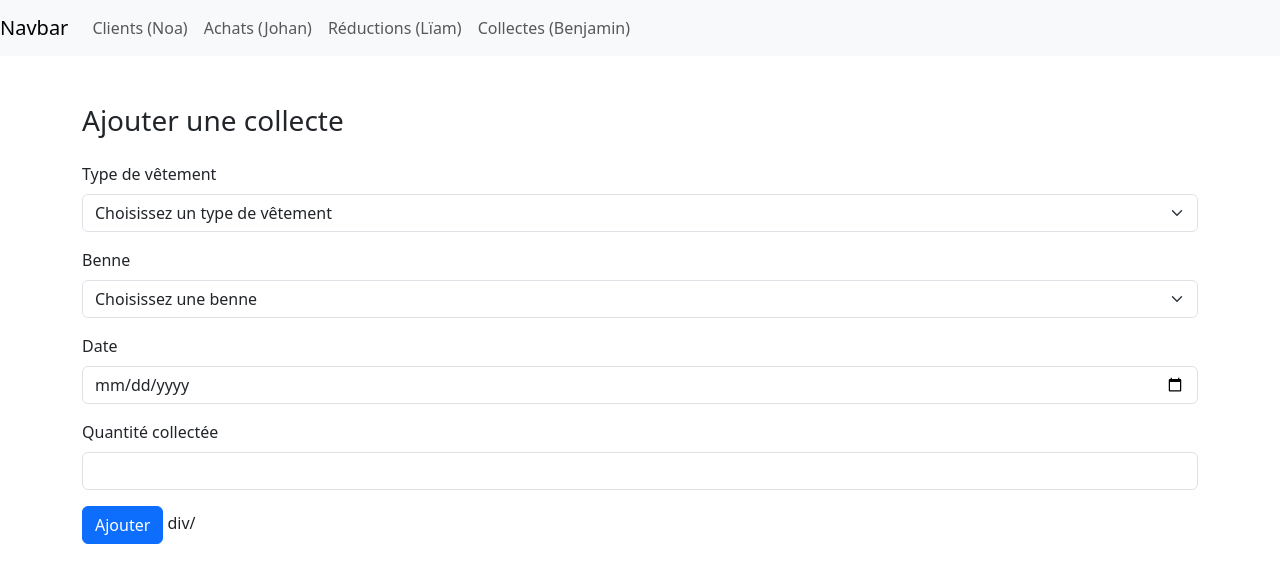
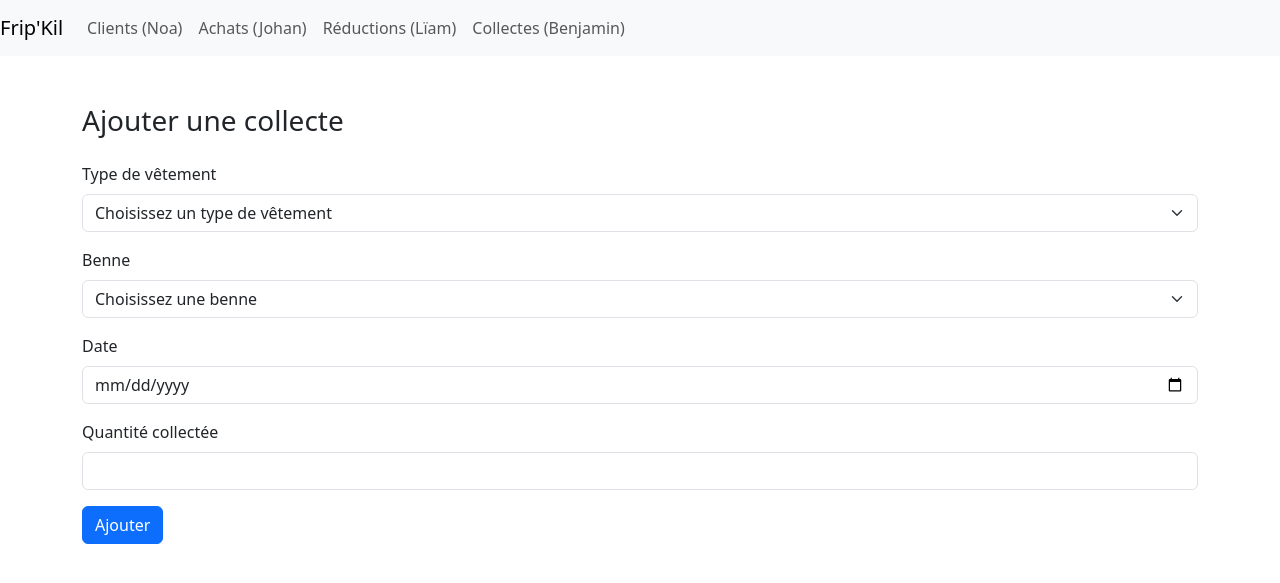
Before and after one commit to noaleenknegt/SAE34-14, a Flask app: page /collecte/add in a window 1280 px wide. Shown: the top 583 px of the page. Run offline with Flask 3, Linux system fonts and the light colour scheme; data comes from the database, SQL or seed files in the repository; data that the repository does not hold is empty; some libraries are stand-ins or nearby versions.

Commit message:
frip'kil

```diff
--- a/templates/_nav.html
+++ b/templates/_nav.html
@@ -1,5 +1,5 @@
 <nav class="navbar navbar-expand-lg navbar-light bg-light">
-    <a class="navbar-brand" href="#">Navbar</a>
+    <a class="navbar-brand" href="#">Frip'Kil</a>
     <button class="navbar-toggler" type="button" data-toggle="collapse" data-target="#navbarNav" aria-controls="navbarNav" aria-expanded="false" aria-label="Toggle navigation">
         <span class="navbar-toggler-icon"></span>
     </button>
--- a/templates/collecte/add_collecte.html
+++ b/templates/collecte/add_collecte.html
@@ -36,7 +36,8 @@
             </div>
             <div classe="mb-3">
             <button type="submit" class="btn btn-primary">Ajouter</button>
-            </form>div/
+            </div>
+            </form>
         </form>
     </div>
 {% endblock %}
```
